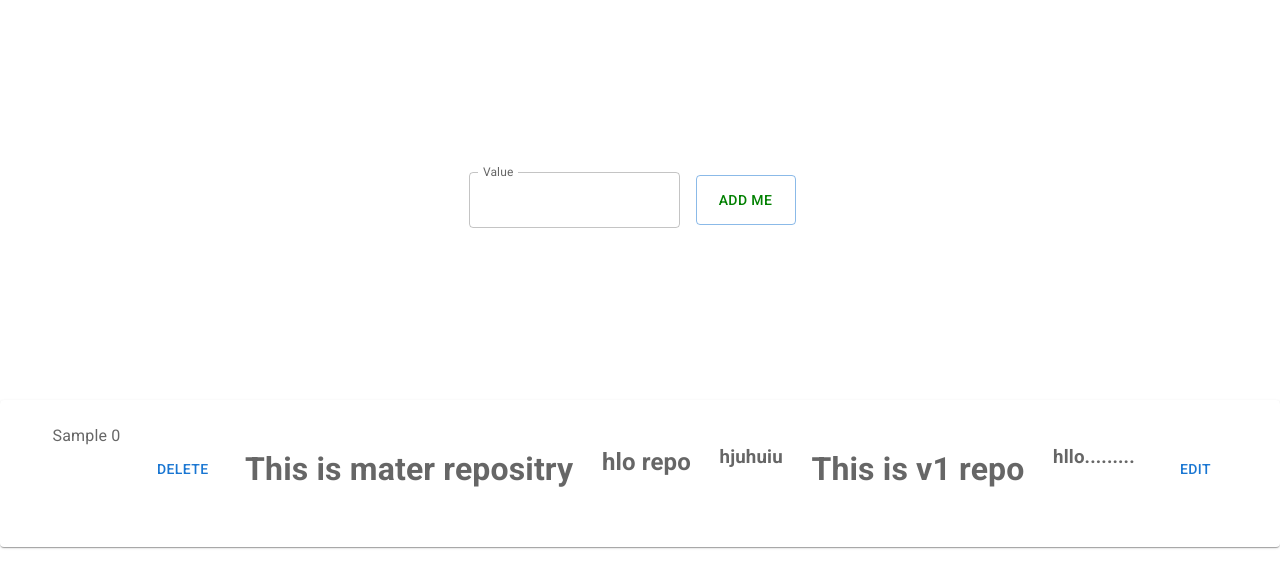
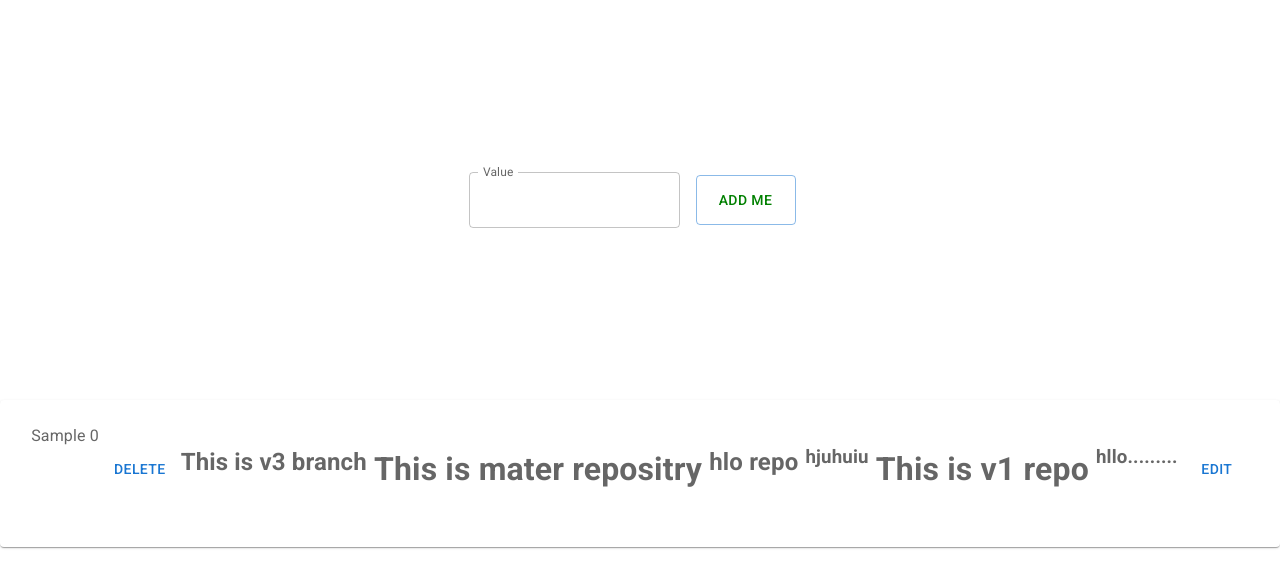
Before and after one commit to Furqan859/-a, a React (Create React App) app: page / in a window 1280 px wide. Both pictures are taken after typing "Sample" into the empty fields and a click on the button "ADD ME". Shown: the top 588 px of the page. Built offline with nearby package versions, Linux system fonts and the light colour scheme.

Commit message:
v3 branch

```diff
--- a/src/component/Modal.js
+++ b/src/component/Modal.js
@@ -54,6 +54,7 @@ export default function BasicModal(props) {
 
   return (
     <>
+    <h2>This is v3 branch</h2>
 
     <h1>This is mater repositry</h1>
     <h2>hlo repo</h2>
```
